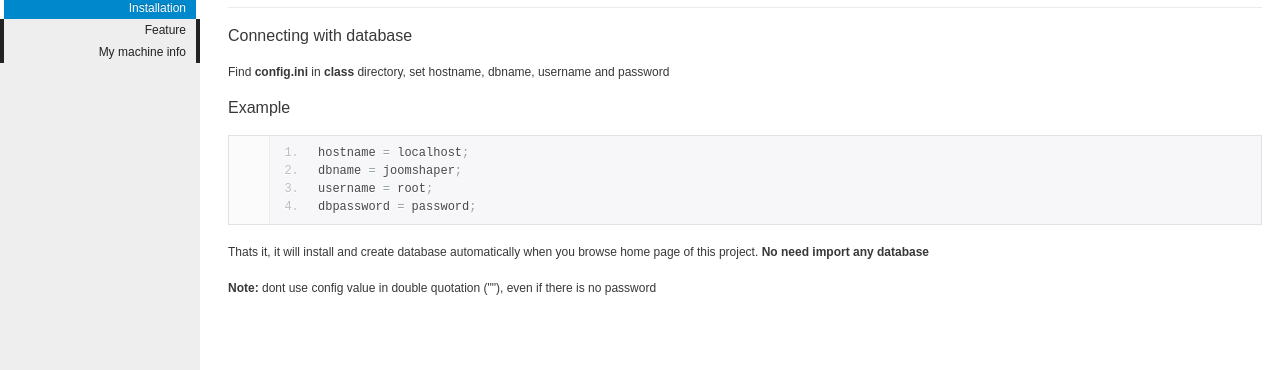
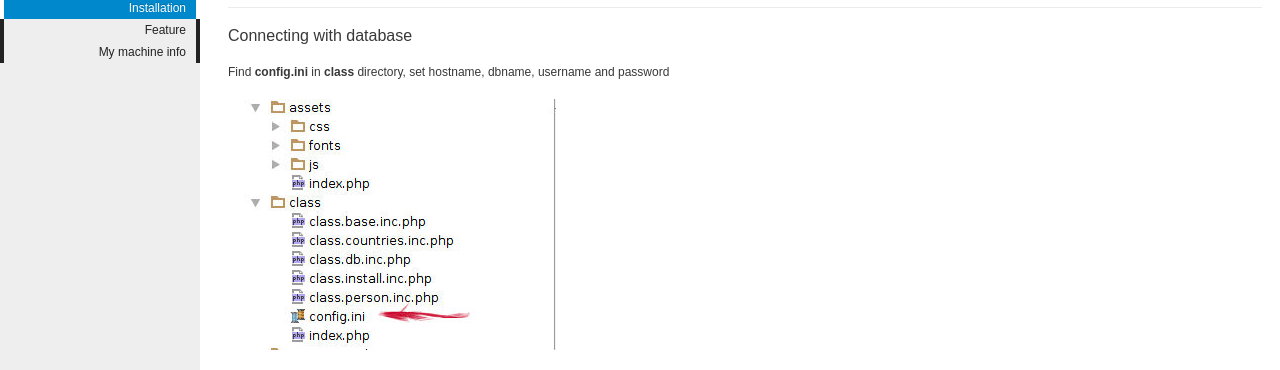
Before and after one commit to mh-shohel/joomshaper-project-doc, a plain HTML site: page index.html in a window 1280 px wide. Shown: the part 113-483 px from the top of the page. Drawn offline with Linux system fonts and the light colour scheme.

Commit message:
added config image screen

```diff
--- a/index.html
+++ b/index.html
@@ -47,6 +47,8 @@
         <h5>Connecting with database</h5>
         <p>Find <b>config.ini</b> in <b>class</b> directory, set hostname, dbname, username and password</p>
 
+        <p><img src="./assets/images/screen-config.jpg" /></p>
+
         <h5>Example</h5>
 
 <pre class="prettyprint lang-js linenums">
```
Also changed, not shown: assets/images/screen-config.jpg (added).
